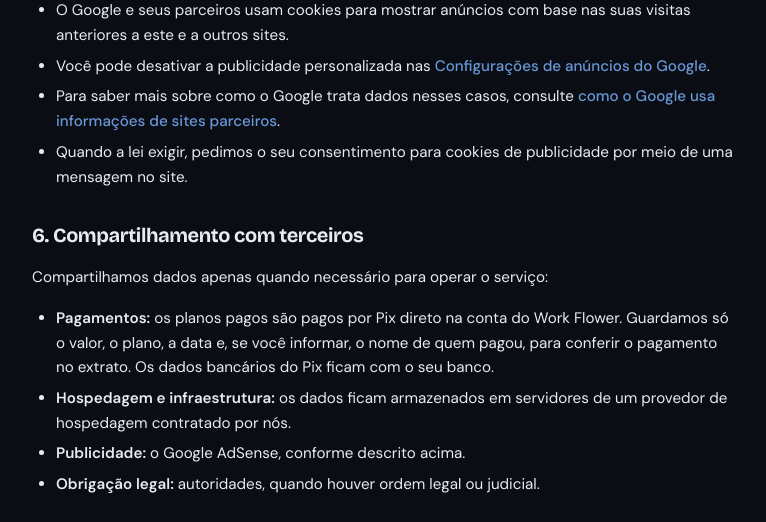
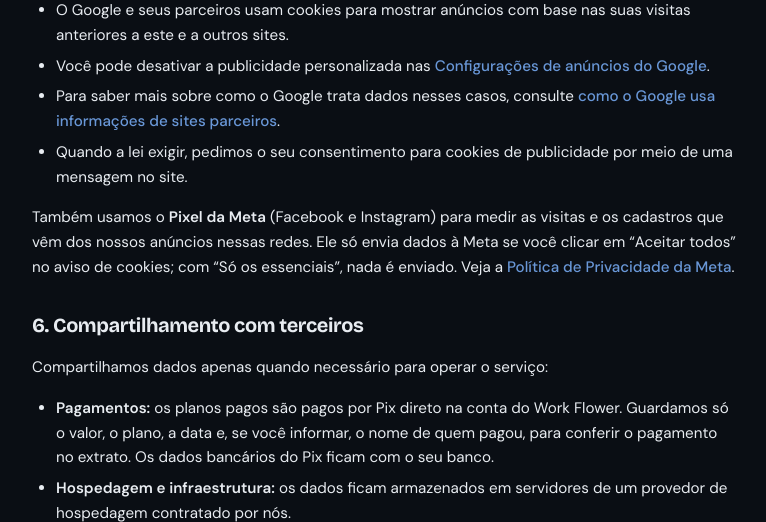
Before and after one commit to 20252ireads0018-netizen/work-flower, a Laravel app: page /privacidade in a window 1280 px wide. Shown: the part 1596-2118 px from the top of the page, without its empty margins (256-1022 px from the left). Run offline with Laravel 12, Linux system fonts and the light colour scheme; some libraries are stand-ins or nearby versions.

Commit message:
Pixel da Meta (conjunto "Web-sight sites", 1115433257784212 por padrão): PageView, CompleteRegistration logo depois do cadastro, consentimento seguindo o aviso de cookies (só envia com "Aceitar todos"), política de privacidade cita o Pixel
Co-Authored-By: Claude Opus 5.5 <noreply@anthropic.com>

```diff
--- a/app/Http/Controllers/AuthController.php
+++ b/app/Http/Controllers/AuthController.php
@@ -147,6 +147,8 @@ class AuthController extends Controller
 
         Auth::login($usuario, true); // conta nova já fica conectada no aparelho (cookie "lembrar")
         $request->session()->regenerate();
+        // pixel da Meta dispara CompleteRegistration na próxima página (partials/meta-pixel)
+        $request->session()->flash('wf_evento_cadastro', true);
 
         return redirect()->route('painel');
     }
--- a/config/services.php
+++ b/config/services.php
@@ -72,4 +72,10 @@ return [
         'client' => env('ADSENSE_CLIENT', 'ca-pub-4781960143966285'),
     ],
 
+    // Pixel da Meta (Gerenciador de Eventos > conjunto de dados Web). Vazio = pixel desligado.
+    'meta' => [
+        // conjunto de dados "Web-sight sites"; META_PIXEL_ID no .env troca (vazio no .env = desligado)
+        'pixel' => env('META_PIXEL_ID', '1115433257784212'),
+    ],
+
 ];
--- a/resources/views/layouts/app.blade.php
+++ b/resources/views/layouts/app.blade.php
@@ -390,6 +390,9 @@
                 crossorigin="anonymous"></script>
     @endif
 
+    {{-- Pixel da Meta: visitas e cadastros vindos dos anúncios (sem META_PIXEL_ID no .env não carrega nada) --}}
+    @include('partials.meta-pixel')
+
     <script src="{{ asset('js/biblioteca.js') }}?v={{ @filemtime(public_path('js/biblioteca.js')) }}"></script>
     <script src="{{ asset('js/menu-contexto.js') }}?v={{ @filemtime(public_path('js/menu-contexto.js')) }}" defer></script>
     {{-- mãozinha: arrastar para rolar mapas, diagramas e o que for maior que a área visível --}}
--- a/resources/views/partials/cookies.blade.php
+++ b/resources/views/partials/cookies.blade.php
@@ -32,6 +32,8 @@
             var mudou = /(?:^|;\s*)wf_cookies=tudo(?:;|$)/.test(document.cookie) !== (v === 'tudo');
             document.cookie = 'wf_cookies=' + v + '; max-age=31536000; path=/; SameSite=Lax' + (location.protocol === 'https:' ? '; Secure' : '');
             caixa.hidden = true;
+            // pixel da Meta (partials/meta-pixel) só envia eventos com "Aceitar todos"
+            if (window.fbq) fbq('consent', v === 'tudo' ? 'grant' : 'revoke');
             // os anúncios só mudam de personalização num carregamento novo da página
             if (mudou && escolhido) location.reload();
         });
--- /dev/null
+++ b/resources/views/partials/meta-pixel.blade.php
@@ -0,0 +1,21 @@
+{{-- Pixel da Meta (anúncios do Facebook/Instagram). Só carrega com META_PIXEL_ID no .env (config services.meta.pixel).
+     PageView em toda página; CompleteRegistration na primeira página depois de criar a conta
+     (flash "wf_evento_cadastro" gravado em AuthController::registro), para a campanha otimizar por cadastros.
+     LGPD: segue o aviso de cookies (partials/cookies). Sem "Aceitar todos" o pixel fica com o consentimento
+     revogado e não envia nada; ao aceitar, partials/cookies chama fbq('consent', 'grant'). --}}
+@php($metaPixel = config('services.meta.pixel'))
+@if ($metaPixel)
+    <script>
+        !function(f,b,e,v,n,t,s){if(f.fbq)return;n=f.fbq=function(){n.callMethod?
+        n.callMethod.apply(n,arguments):n.queue.push(arguments)};if(!f._fbq)f._fbq=n;
+        n.push=n;n.loaded=!0;n.version='2.0';n.queue=[];t=b.createElement(e);t.async=!0;
+        t.src=v;s=b.getElementsByTagName(e)[0];s.parentNode.insertBefore(t,s)}(window,
+        document,'script','https://connect.facebook.net/en_US/fbevents.js');
+        if (!/(?:^|;\s*)wf_cookies=tudo(?:;|$)/.test(document.cookie)) fbq('consent', 'revoke');
+        fbq('init', @json((string) $metaPixel));
+        fbq('track', 'PageView');
+        @if (session('wf_evento_cadastro'))
+            fbq('track', 'CompleteRegistration', { content_name: 'Conta Work Flower', status: true });
+        @endif
+    </script>
+@endif
--- a/resources/views/publico/privacidade.blade.php
+++ b/resources/views/publico/privacidade.blade.php
@@ -64,6 +64,12 @@
         </li>
         <li>Quando a lei exigir, pedimos o seu consentimento para cookies de publicidade por meio de uma mensagem no site.</li>
     </ul>
+    <p>
+        Também usamos o <strong>Pixel da Meta</strong> (Facebook e Instagram) para medir as visitas e os cadastros que vêm
+        dos nossos anúncios nessas redes. Ele só envia dados à Meta se você clicar em “Aceitar todos” no aviso de cookies;
+        com “Só os essenciais”, nada é enviado. Veja a
+        <a href="https://www.facebook.com/privacy/policy" target="_blank" rel="noopener" class="link-prim">Política de Privacidade da Meta</a>.
+    </p>
 
     <h2 class="titulo text-xl pt-4">6. Compartilhamento com terceiros</h2>
     <p>Compartilhamos dados apenas quando necessário para operar o serviço:</p>
```
Also changed, not shown: tests/Feature/MetaPixelTest.php (added, +48 -0 lines).
